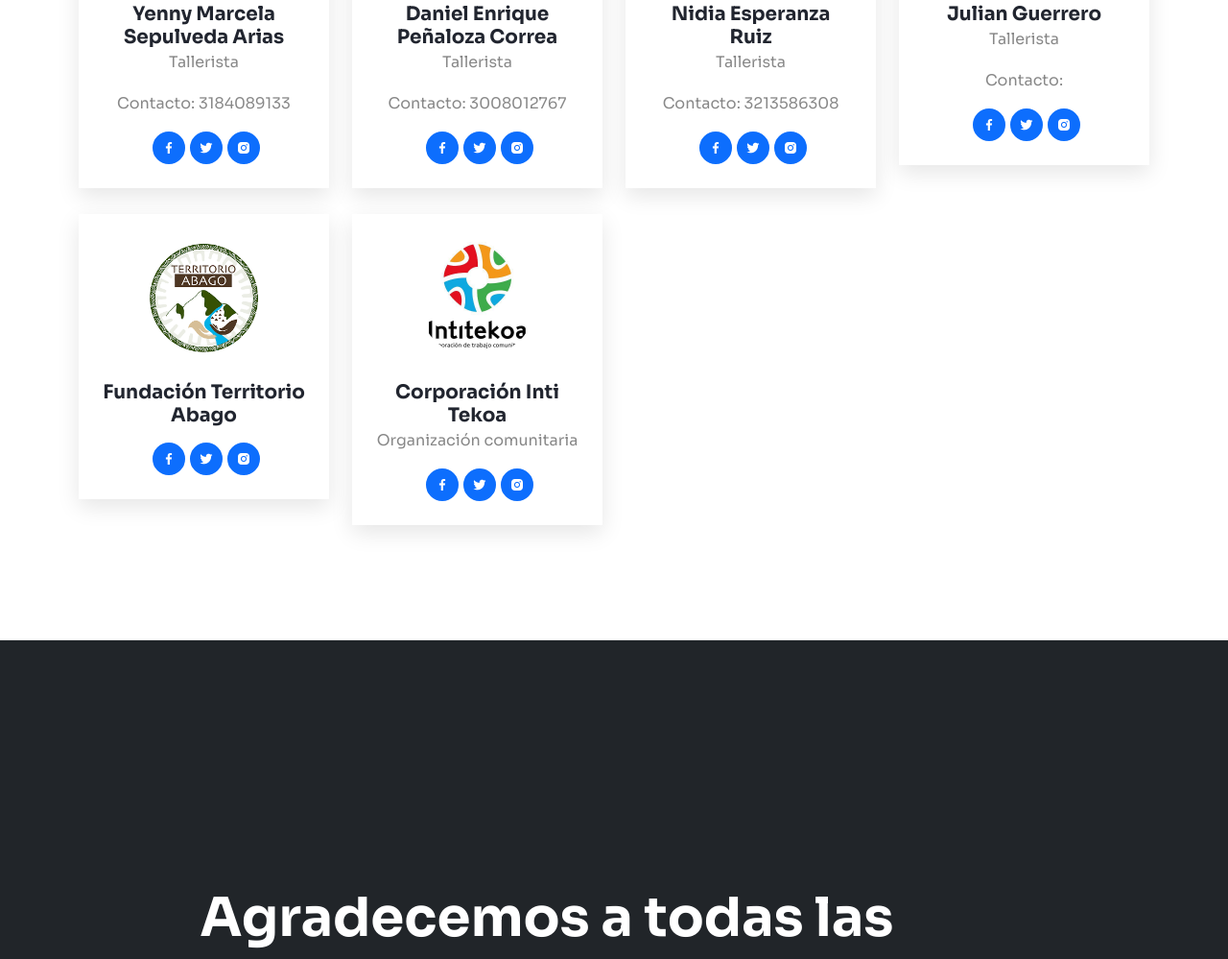
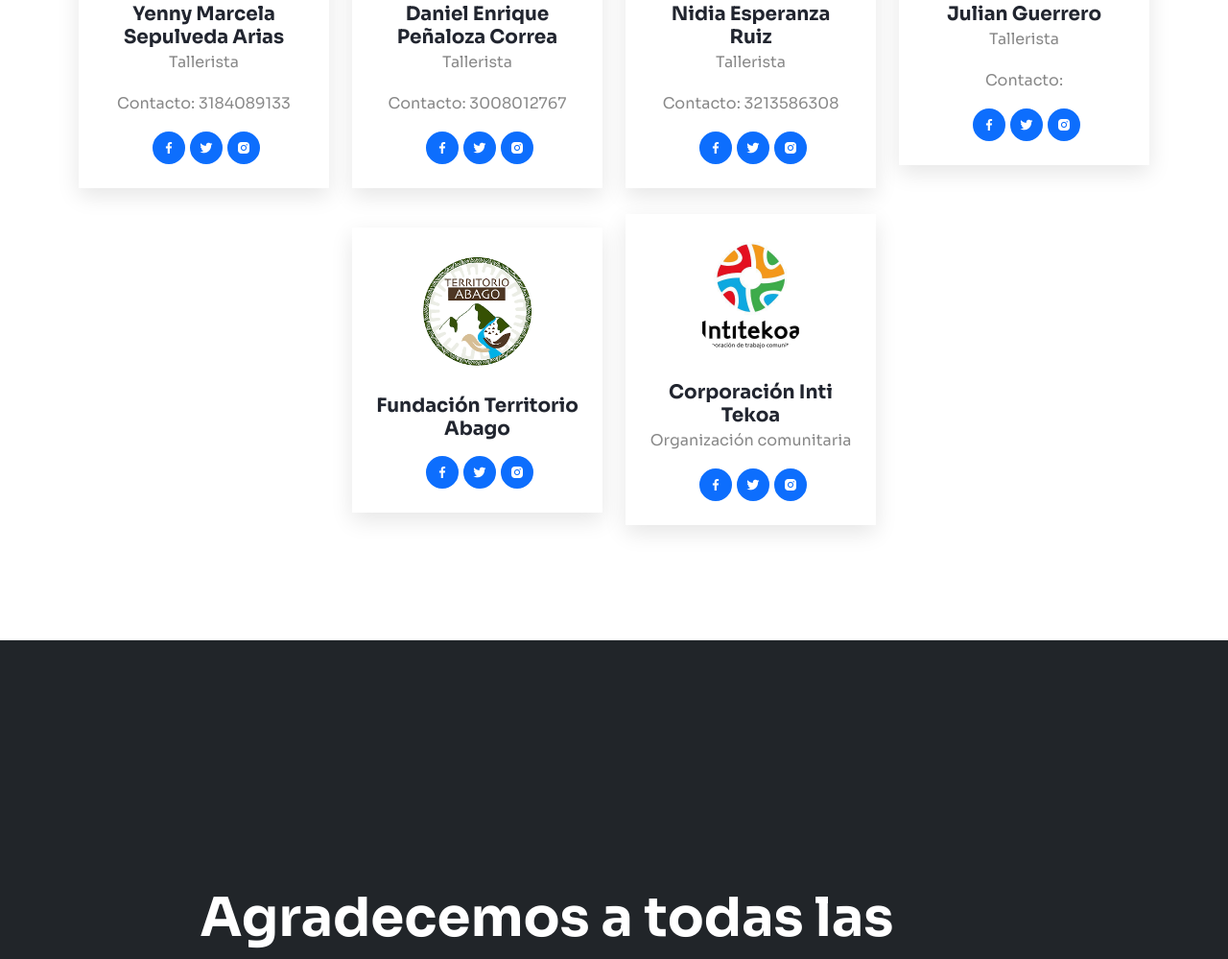
Before and after one commit to HuertaSemillas/HuertaSemillas.github.io, a plain HTML site: page index.html in a window 1280 px wide. Shown: the part 2682-3681 px from the top of the page at 96% size. Drawn offline with nearby package versions, Linux system fonts and the light colour scheme.

Commit message:
Update style.css

```diff
--- a/Principal/CSS/style.css
+++ b/Principal/CSS/style.css
@@ -53,6 +53,12 @@ img {
     padding: 14px 18px;
     border-width: 2px;
     border-radius: 0;
+}
+
+#containerIntegrantesDos{
+    display: flex;
+    align-items: center;
+    justify-content: center;
 }
 
 .hero {
```
